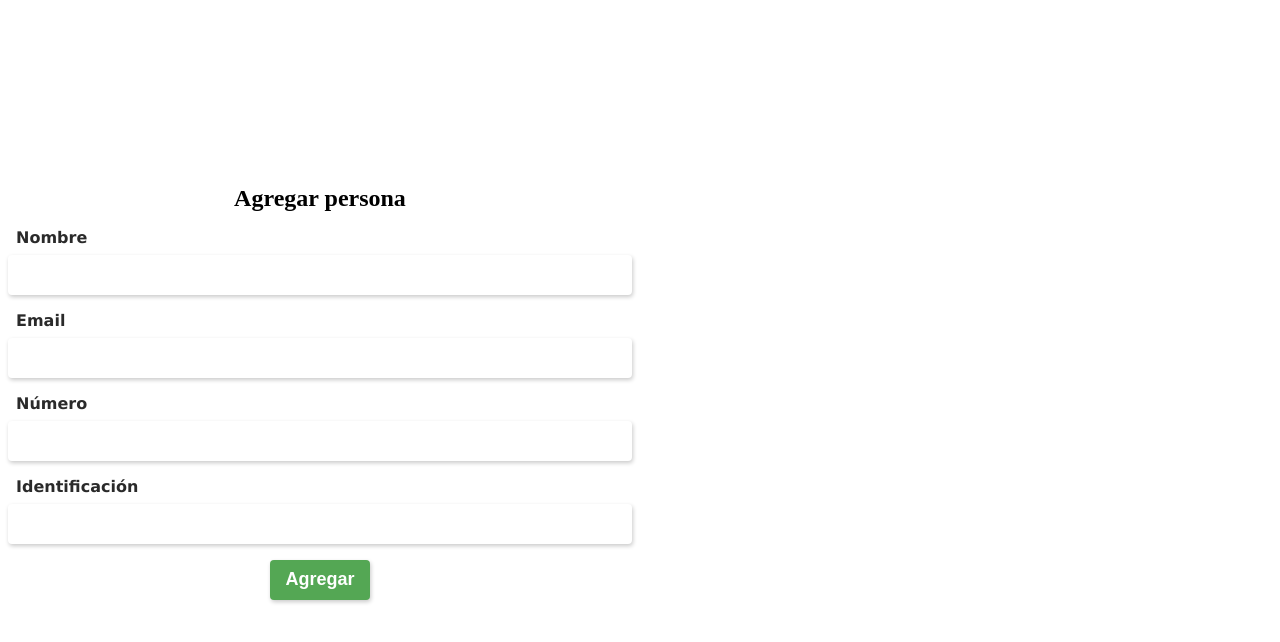
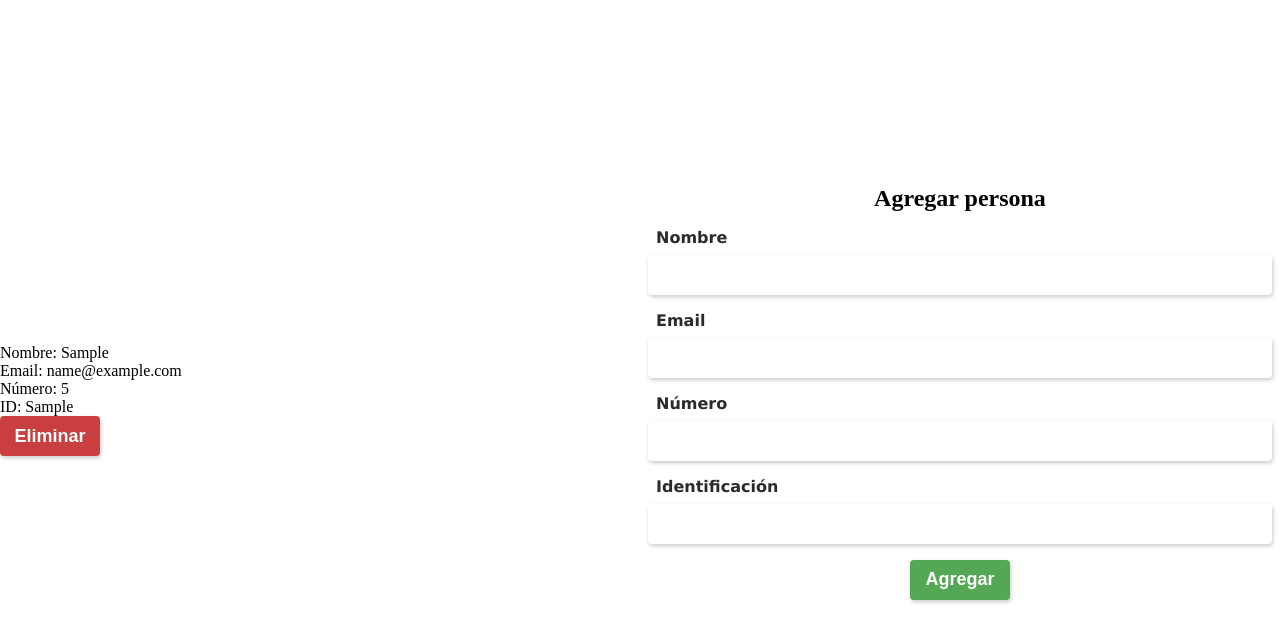
Before and after one commit to CarloSeveriche/entrega3coder, a plain HTML site: page index.html in a window 1280 px wide. Both pictures are taken after typing "Sample", "name@example.com", "5", "Sample" into the empty fields and a click on the button "Agregar". Drawn offline with Linux system fonts and the light colour scheme.

Commit message:
agregando interhtml2l

```diff
--- a/index.html
+++ b/index.html
@@ -16,7 +16,7 @@
 
             <div class="fila">
 
-
+              <div class="contenedorPersonas" id="contenedorPersonas"></div>
 
                 <div class="columna2">
 
--- a/javas.js
+++ b/javas.js
@@ -42,9 +42,8 @@ function validarFormulario(event){
         let persona = new Persona(nombre, email , numero , IDPersona);
 
         personas.push(persona);
-
-        console.log(personas);
-        formulario.reset()
+        formulario.reset();
+        mostrarPersona();
     }else{
         alert("Ya se encuentra registrada una persona con ese ID")
     }
@@ -54,7 +53,7 @@ function validarFormulario(event){
 
 function mostrarPersona(){
     contenedorPersonas.innerHTML = "";
-    productos.array.forEach(persona => {
+    personas.forEach(persona => {
 
         let column = document.createElement("div");
         column.className = "columna1";
@@ -76,13 +75,14 @@ function mostrarPersona(){
         </div>
         `
 
-
+        contenedorPersonas.append(column)
     });
 }
 
 
 function main(){
     inicializarEventos();
+
 }
 
 main()
--- a/style.css
+++ b/style.css
@@ -79,3 +79,8 @@ label{
 
 
 }
+
+.btn-red{
+
+    background-color: rgb(201, 62, 62);
+}
```
